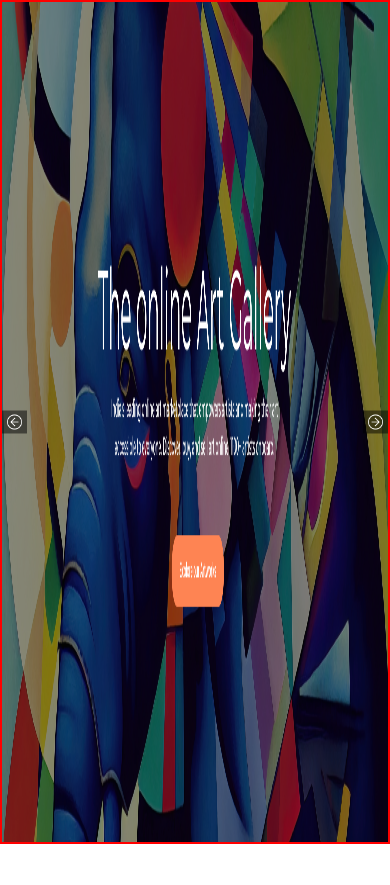
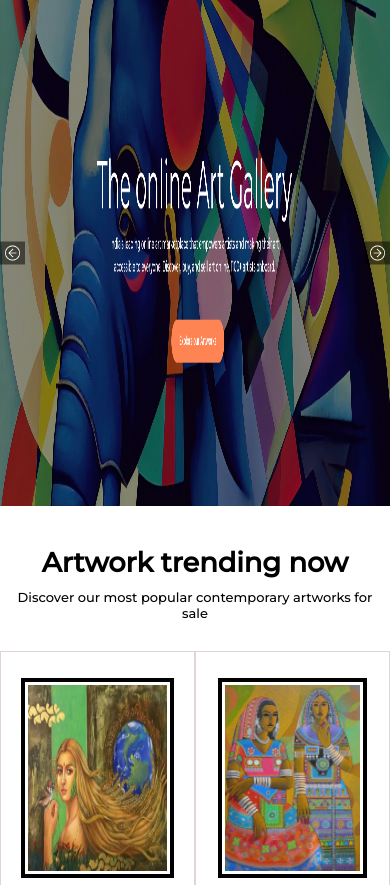
Before and after one commit to Raviegupta/craft, a plain HTML site: page index.html in a window 390 px wide. Shown: the top 885 px of the page. Drawn offline with Linux system fonts and the light colour scheme; files whose address does not match are found by name.

Commit message:
rwd home

```diff
--- a/style.css
+++ b/style.css
@@ -111,11 +111,11 @@ img {
 }
 @media only screen and (max-width: 600px)  {
     .banner-slider {
-        border: 2px solid red;
-        height: 100vh;
+        /* border: 2px solid red;  */
+        height: 60vh;
     }
     .slide img {
-        height: 100vh;
+        height: 60vh;
         /* width: max-content; */
     }
     .prev-btn img,
@@ -686,6 +686,9 @@ img {
     }
     .artwork-tending-now-para {
         font-size: 13px;
+        padding-left: 10px;
+        padding-right: 10px;
+        /* border: 2px solid red; */
     }
     .image-details-text-box {
         /* border: 1px solid red; */
```
